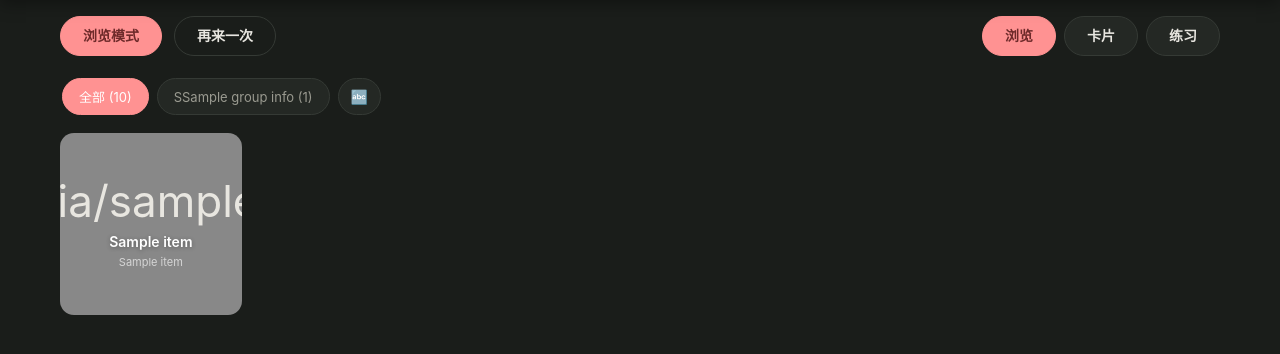
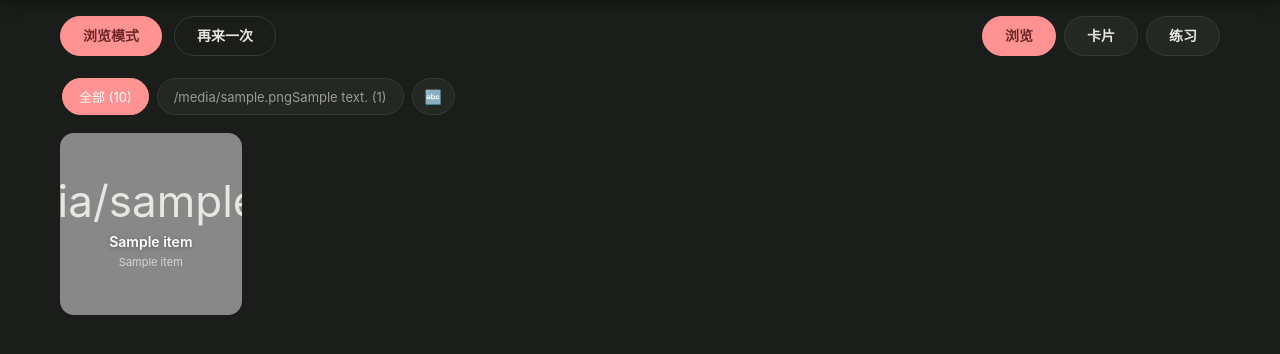
Before and after one commit to Simiely/learning-platform, a Django app: template templates/category_browse.html in a window 1280 px wide. Shown: the part 53-407 px from the top of the page. Run offline with Django 5.2, Linux system fonts and the light colour scheme; the template is opened without the code that fills it: most values are stand-ins (such as "Sample title", 1, 10 or a date in 2020); data that the repository does not hold is empty; parts of the project's set-up code (start-up, migrations or seed data) failed here and were passed over.

Commit message:
fix: group tabs duplicate emoji on iPad - split label to icon+text, unified tab structure, ZWJ-safe

```diff
--- a/static/css/browse.css
+++ b/static/css/browse.css
@@ -26,12 +26,14 @@
     -webkit-tap-highlight-color: transparent;
 }
 
-/* 全部按钮的常显数字：iPad 隐藏，iPhone 显示 */
-.group-tab .gt-count { display: none; }
+/* 宽屏（iPad）：分组按钮 = emoji 图标 + 文字；全部按钮只显示文字 */
+.group-tab .gt-count { display: inline; }
+.group-tab[data-group="all"] .gt-count { display: none; }
 
-/* iPhone 窄屏：按钮默认只显示 emoji，选中按钮才展开文字 */
+/* iPhone 窄屏：按钮默认只显示 emoji 图标/数字，选中按钮才展开文字 */
 @media (max-width: 768px) {
     .group-tab { padding: 8px 11px; }
+    .group-tab .gt-count { display: inline; }
     .group-tab .gt-label { display: none; }
     .group-tab.active .gt-label { display: inline; }
     /* 全部按钮：固定显示 emoji 数字，永不切换文字 */
--- a/templates/category_browse.html
+++ b/templates/category_browse.html
@@ -3,7 +3,7 @@
 {% block title %}{{ category.name }}{% endblock %}
 
 {% block extra_css %}
-<link rel="stylesheet" href="{% static 'css/browse.css' %}?v=20260731a">
+<link rel="stylesheet" href="{% static 'css/browse.css' %}?v=20260731b">
 <link rel="stylesheet" href="{% static 'css/popup.css' %}?v=20260726b">
 <link rel="stylesheet" href="{% static 'css/zoom.css' %}?v=20260726b">
 <script src="{% static 'js/audio-player.js' %}"></script>
@@ -27,8 +27,8 @@
 <!-- 分组 Tabs（动态：按 Category.groups 配置渲染） -->
 <div class="group-tabs" id="group-tabs-{{ category.slug }}">
     <button class="group-tab active" data-group="all" onclick="filterGroup(this, 'all')"><span class="gt-count">{{ total_emoji }}</span><span class="gt-label">全部 ({{ total }})</span></button>
-    {% for key, label, count in group_info %}
-    <button class="group-tab" data-group="{{ key }}" onclick="filterGroup(this, '{{ key }}')">{{ label|slice:":1" }}<span class="gt-label">{{ label }} ({{ count }})</span></button>
+    {% for key, icon, text, count in group_info %}
+    <button class="group-tab" data-group="{{ key }}" onclick="filterGroup(this, '{{ key }}')"><span class="gt-count">{{ icon }}</span><span class="gt-label">{{ text }} ({{ count }})</span></button>
     {% endfor %}
     <button class="group-tab letter-toggle" id="letter-toggle" onclick="toggleLetters(this)" title="字母分隔">🔤</button>
 </div>
```
Also changed, not shown: apps/core/views.py (+7 -3 lines).
